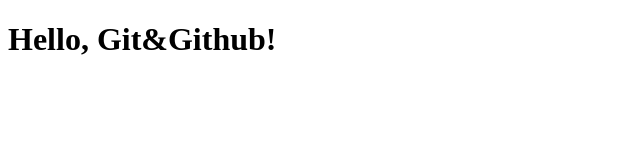
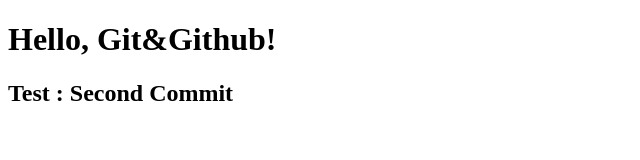
Before and after one commit to kuraken11/mbt, a plain HTML site: page index.html in a window 1280 px wide. Shown: the whole page, without its empty margins (0-640 px from the left). Drawn offline with Linux system fonts and the light colour scheme.

Commit message:
second commit!

```diff
--- a/index.html
+++ b/index.html
@@ -12,5 +12,7 @@
 </head>
 <body>
     <h1>Hello, Git&Github!</h1>
+
+    <h2>Test : Second Commit</h2>
 </body>
 </html>
```
